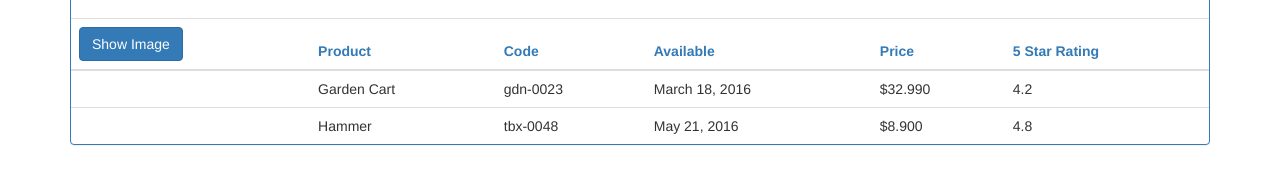
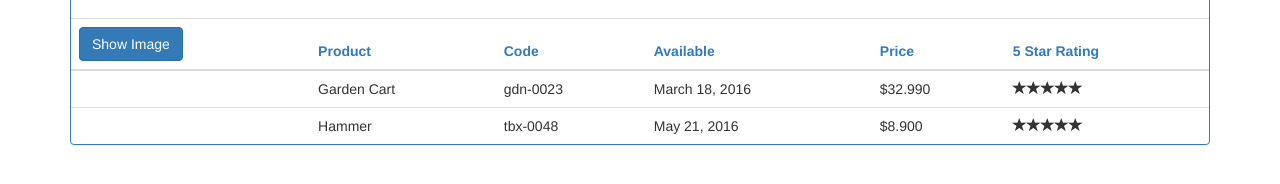
Before and after one commit to an0nh4x0r/Acme-product-management, an Angular app: page / in a window 1280 px wide. Shown: the part 216-400 px from the top of the page. Built offline with nearby package versions, Linux system fonts and the light colour scheme.

Commit message:
created star nested component

```diff
--- a/src/app/app.module.ts
+++ b/src/app/app.module.ts
@@ -6,12 +6,14 @@ import { HttpModule } from '@angular/http';
 import { AppComponent } from './app.component';
 import { ProductListComponent } from './product-list/product-list.component';
 import { ProductFilterPipe } from './product-filter.pipe';
+import { StarComponent } from './star/star.component';
 
 @NgModule({
   declarations: [
     AppComponent,
     ProductListComponent,
-    ProductFilterPipe
+    ProductFilterPipe,
+    StarComponent
   ],
   imports: [
     BrowserModule,
--- a/src/app/product-list/product-list.component.html
+++ b/src/app/product-list/product-list.component.html
@@ -59,7 +59,7 @@
         <td>{{product.productCode | lowercase}}</td>
         <td>{{product.releaseDate}}</td>
         <td>{{product.price | currency:'USD':true:'1.3-3'}}</td>
-        <td>{{product.starRating}}</td>
+        <td><app-star></app-star></td>
 
       </tr>
 
--- /dev/null
+++ b/src/app/star/star.component.html
@@ -0,0 +1,11 @@
+<div class="crop"
+     [style.width.px]="starWidth"
+     [title]="rating">
+  <div style="width: 86px;">
+    <span class="glyphicon glyphicon-star"></span>
+    <span class="glyphicon glyphicon-star"></span>
+    <span class="glyphicon glyphicon-star"></span>
+    <span class="glyphicon glyphicon-star"></span>
+    <span class="glyphicon glyphicon-star"></span>
+  </div>
+</div>
--- /dev/null
+++ b/src/app/star/star.component.ts
@@ -0,0 +1,23 @@
+import {Component, OnInit, OnChanges} from '@angular/core';
+
+@Component({
+  selector: 'app-star',
+  templateUrl: './star.component.html',
+  styleUrls: ['./star.component.css']
+})
+export class StarComponent implements OnInit, OnChanges {
+
+  rating: number = 4;
+  starWidth: number;
+
+  constructor() {
+  }
+
+  ngOnInit() {
+  }
+
+  ngOnChanges(): void {
+    this.starWidth = this.starWidth * 86/5;
+  }
+
+}
```
Also changed, not shown: src/app/star/star.component.css (added), 1 other file (tests, documents, lock files or other folders).
